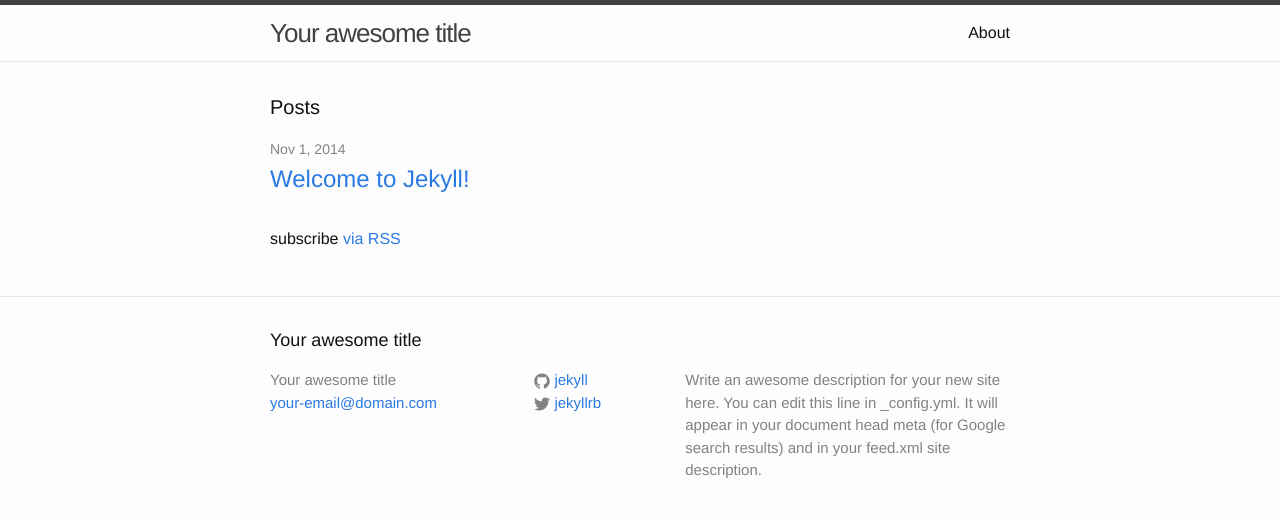
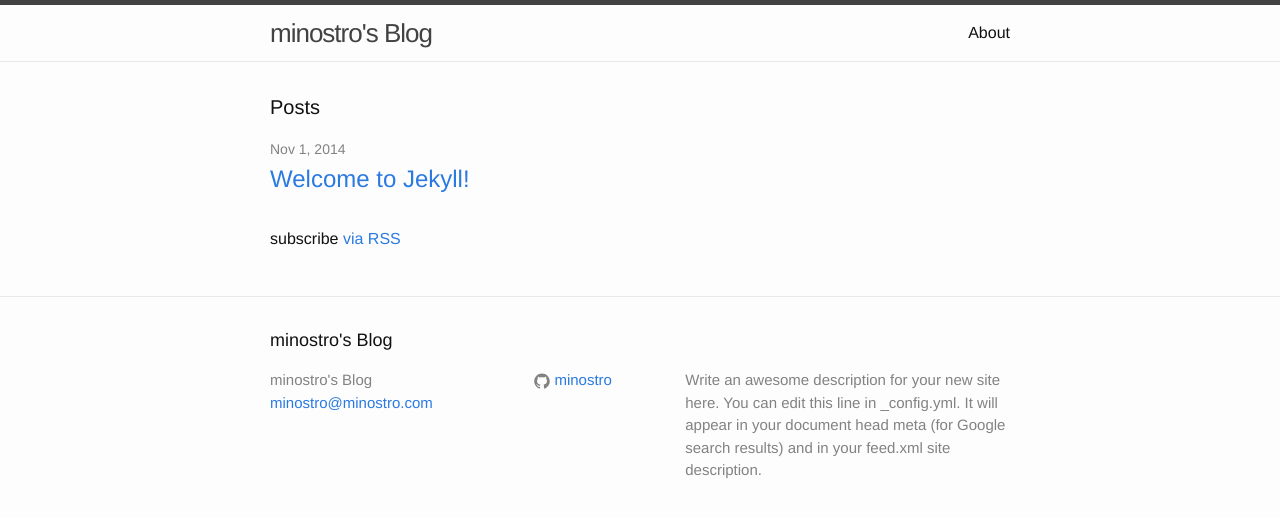
Before and after one commit to minostro/minostro.github.io, a Jekyll site: the page built from index.html, in a window 1280 px wide. Shown: the top 517 px of the page. Built offline with Jekyll 4.4.1, drawn with Linux system fonts in a browser that asks for light colours.

Commit message:
update config file

```diff
--- a/_config.yml
+++ b/_config.yml
@@ -1,14 +1,13 @@
 # Site settings
-title: Your awesome title
-email: your-email@domain.com
+title: minostro's Blog
+email: minostro@minostro.com
 description: > # this means to ignore newlines until "baseurl:"
   Write an awesome description for your new site here. You can edit this
   line in _config.yml. It will appear in your document head meta (for
   Google search results) and in your feed.xml site description.
 baseurl: "" # the subpath of your site, e.g. /blog/
-url: "http://yourdomain.com" # the base hostname & protocol for your site
-twitter_username: jekyllrb
-github_username:  jekyll
+url: "http://minostro.com" # the base hostname & protocol for your site
+github_username:  minostro
 
 # Build settings
 markdown: kramdown
```
